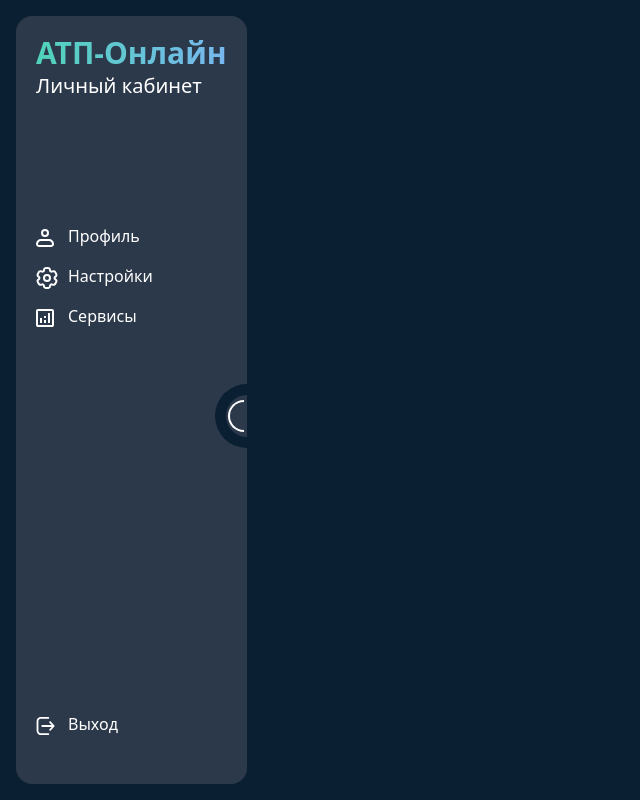
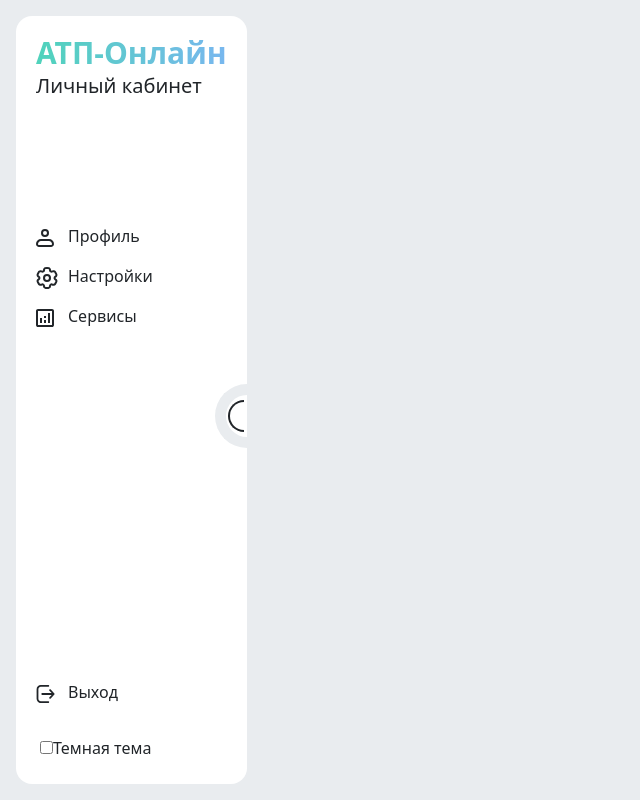
Before and after one commit to volchonok16/FEBaseApp, a React (Create React App) app: page / in a window 1280 px wide. Shown: the whole page, without its empty margins (0-640 px from the left). Built offline with nearby package versions, Linux system fonts and the light colour scheme.

Commit message:
feat: theme checkbox

```diff
--- a/src/app/MyApp.tsx
+++ b/src/app/MyApp.tsx
@@ -1,3 +1,4 @@
+import { useState } from 'react'
 import { Outlet } from 'react-router-dom'
 
 // import { getToken } from './../utils/getToken'
@@ -9,6 +10,7 @@ import { SideBar } from 'app/components/sideBar/SideBar'
 // import { AUTH } from '../routes/paths'
 
 export const App = () => {
+  const [isDarkTheme, setIsDarkTheme] = useState(false)
   // const isToken = getToken()
 
   // if (!isToken) {
@@ -17,11 +19,11 @@ export const App = () => {
 
   return (
     <div
-      data-bs-theme="custom"
-      className="container-fluid p-3 pe-0 min-vw-100 vh-100 text-body bg-body-secondary"
+      data-bs-theme={isDarkTheme ? 'custom' : 'light'}
+      className="container-fluid p-3 pe-0 m in-vw-100 vh-100 text-body bg-body-secondary"
     >
       <div className="row flex-nowrap h-100 g-0">
-        <SideBar />
+        <SideBar setIsDarkTheme={setIsDarkTheme} isDarkTheme={isDarkTheme} />
         <main className="col overflow-auto">
           <Outlet />
         </main>
--- a/src/app/components/sideBar/SideBar.tsx
+++ b/src/app/components/sideBar/SideBar.tsx
@@ -8,7 +8,12 @@ import { ReactComponent as Profile } from 'assets/profile.svg'
 import { ReactComponent as Services } from 'assets/services.svg'
 import { ReactComponent as Settings } from 'assets/settings.svg'
 
-export const SideBar: FC = () => {
+type PropsType = {
+  setIsDarkTheme: (isDarkTheme: boolean) => void
+  isDarkTheme: boolean
+}
+
+export const SideBar: FC<PropsType> = ({ setIsDarkTheme, isDarkTheme }) => {
   const menuItems = [
     {
       id: 1,
@@ -94,13 +99,12 @@ export const SideBar: FC = () => {
             ))}
           </ul>
 
-          <div className="mt-auto pb-4">
+          <div className="mt-auto pb-2">
             <div
               role="button"
               className="d-flex p-1 my-1 text-body text-decoration-none"
               onClick={() => handleActiveItem(null, '/')}
             >
-              {/* <img src={logout} alt="logout" className={css.icon} /> */}
               <div className={css.icon}>
                 <Logout />
               </div>
@@ -108,6 +112,17 @@ export const SideBar: FC = () => {
               <span className={'mx-2 d-none ' + (isMenu ? 'd-lg-inline' : '')}>
                 Выход
               </span>
+            </div>
+          </div>
+          <div className="mt-3 pb-2">
+            <div className={'mx-2 d-none ' + (isMenu ? 'd-lg-inline' : '')}>
+              <input
+                type="checkbox"
+                id="theme"
+                name="theme"
+                onChange={() => setIsDarkTheme(!isDarkTheme)}
+              />
+              <label htmlFor="theme"> Темная тема</label>
             </div>
           </div>
         </nav>
```
